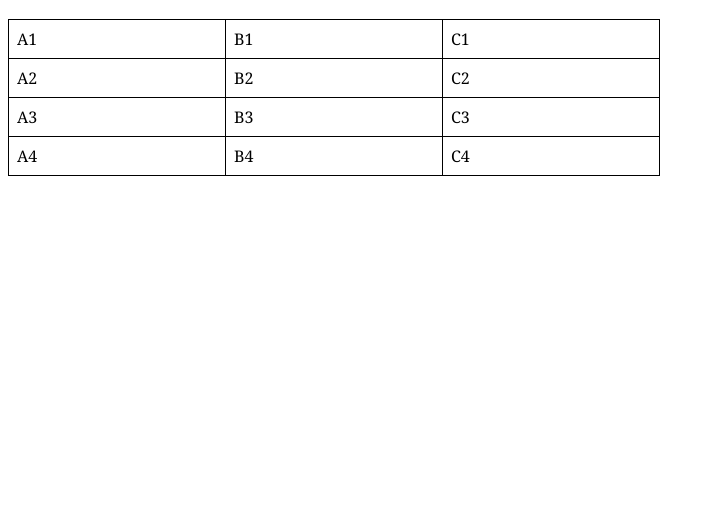
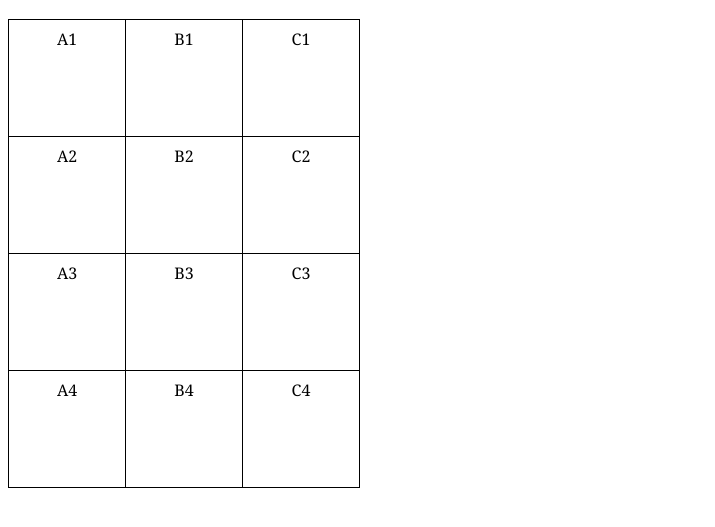
Before and after one commit to RobTecnology/Html5-css3, a plain HTML site: page exercícios/ex023/tabela001.html in a window 1280 px wide. Shown: the part 67-594 px from the top of the page, without its empty margins (0-715 px from the left). Drawn offline with Linux system fonts and the light colour scheme.

Commit message:
alinhamento

```diff
--- a/exercícios/ex023/tabela001.html
+++ b/exercícios/ex023/tabela001.html
@@ -11,8 +11,11 @@
 
         td {
             border: 1px solid black;
-            width: 200px;
+            width: 100px;
+            height: 100px;
             padding: 8px;
+            vertical-align: top;
+            text-align: center;
 
         }
         table {
```
